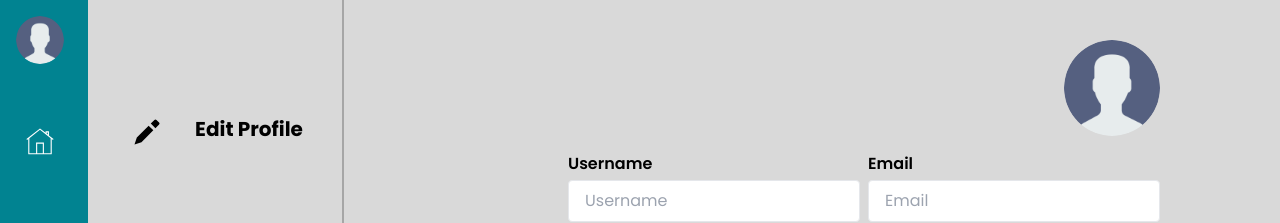
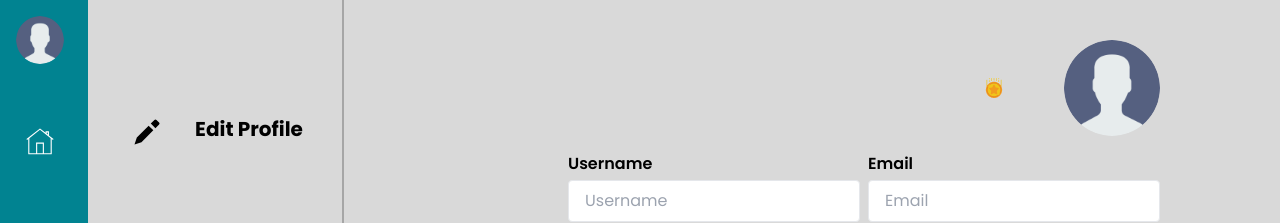
Before and after one commit to eslamar3y/grad_project, a React (Vite) app: page /profile in a window 1280 px wide. Shown: the top 223 px of the page. Built offline with nearby package versions, Linux system fonts and the light colour scheme.

Commit message:
appear coins in profile of doctor

```diff
--- a/src/Pages/Profile/Profile.jsx
+++ b/src/Pages/Profile/Profile.jsx
@@ -1,5 +1,6 @@
 import { useEffect, useState } from "react";
 import profilepng from "../../assets/user.png";
+import coins from "../../assets/coins.png";
 import { NavLink } from "react-router-dom";
 import Swal from "sweetalert2";
 import axios from "axios";
@@ -20,6 +21,7 @@ const Profile = () => {
   const [contactNumber, setContactNumber] = useState("");
   const [moreInfo, setMoreInfo] = useState("");
   const [role, setRole] = useState("");
+  const [coin, setCoin] = useState("");
 
   useEffect(() => {
     if (localStorage.getItem("userData")) {
@@ -38,6 +40,7 @@ const Profile = () => {
             setAddress(data.address);
             setContactNumber(data.phoneNumber);
             setMoreInfo(data.moreInfo);
+            setCoin(data.points);
           })
           .catch((error) => {
             console.log("Error fetching doctor data:", error);
@@ -261,7 +264,7 @@ const Profile = () => {
       </div>
       {/* Input Fields */}
       <div className="md:w-1/2  ml-44 pt-10 pl-12 flex flex-col">
-        <div className="imgcon relative">
+        <div className="imgcon relative flex items-center">
           {uploadedImage ? (
             <img
               src={uploadedImage}
@@ -276,12 +279,18 @@ const Profile = () => {
               // onClick={handleImageClick}
             />
           ) : (
+            <>
+              <div className="flex item-center w-3/4 flex-row-reverse">
+                <span className="ml-2">{coin}</span>
+                <img src={coins} alt="" className="mb-4" />
+              </div>
               <img
                 src={personalPic ? personalPic : profilepng}
                 alt="Image"
                 className="w-24 h-24 mb-4 ml-auto rounded-full cursor-pointer"
                 // onClick={handleImageClick}
               />
+            </>
           )}
 
           {/* Hidden input file field */}
```
Also changed, not shown: src/assets/coins.png (added). Lines whose indentation alone changed are shown as unchanged.
